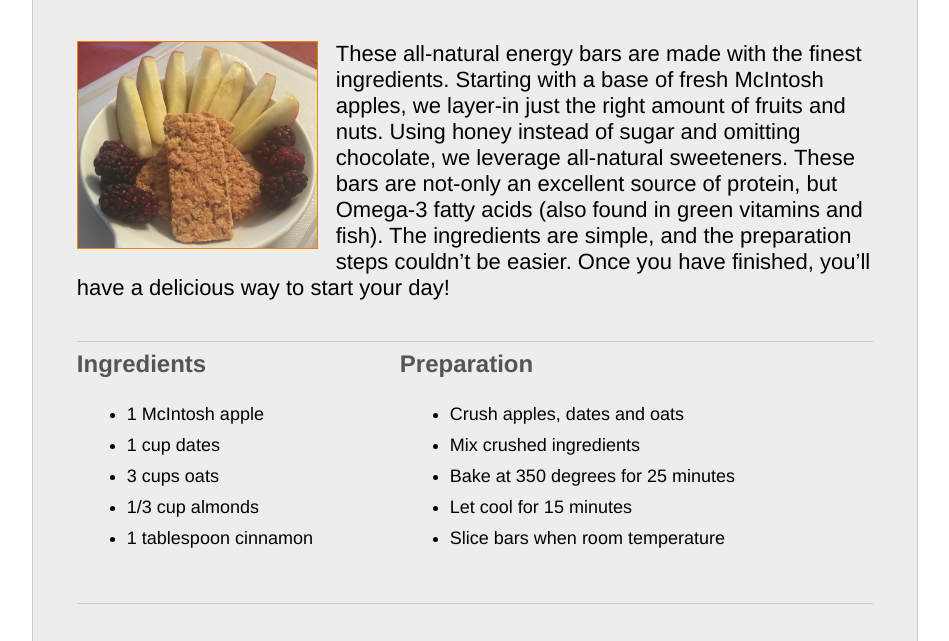
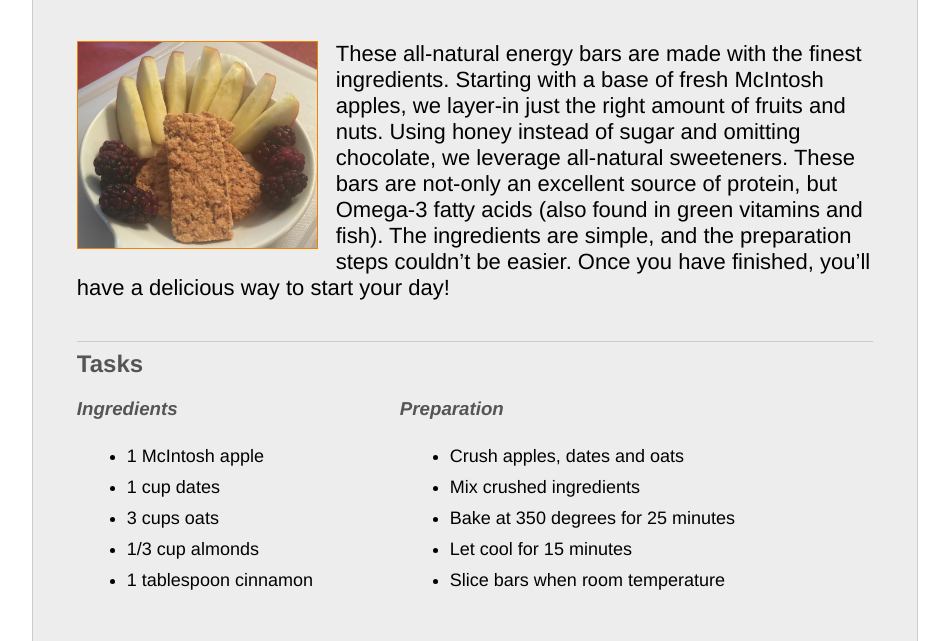
Before and after one commit to gymnasium/javascript-survival-guide, a website: page www/index.html in a window 1280 px wide. Shown: the part 94-735 px from the top of the page, without its empty margins (165-1114 px from the left). Drawn offline with nearby package versions, Linux system fonts and the light colour scheme.

Commit message:
Add Tasks H2 in tasksContainer

```diff
--- a/www/css/style.css
+++ b/www/css/style.css
@@ -273,11 +273,19 @@ hr.bottom{
   position: relative;
 }
 
+.tasksContainer h2{
+  margin-bottom: 20px;
+}
+
+.tasksContainer h3{
+  color: #555;
+}
+
 #resetTasks{
   clear: both;
   position: absolute;
   right: 0;
-  top: -35px;
+  top: -36px;
   margin: 20px auto;
 }
 
--- a/www/index.html
+++ b/www/index.html
@@ -27,11 +27,12 @@
               <span id="restoreImage" title="Restore the main recipe image">Restore Image</span>
               <hr class="top">
               <div class="tasksContainer">
+                <h2>Tasks</h2>
               <div id="resetTasks" title="Re-set ingredients and preparation"><p>Reset Tasks</p></div>
                 <section class="tasks left">
-                  <h2>
+                  <h3>
                       Ingredients
-                  </h2>
+                  </h3>
                   <div>
                       <ul class="tasks ingredients">
                         <li>1 McIntosh apple</li>
@@ -43,9 +44,9 @@
                   </div>
                 </section>
                 <section  class="tasks right">
-                  <h2>
+                  <h3>
                       Preparation
-                  </h2>
+                  </h3>
                   <div>
                       <ul class="tasks preparation">
                         <li>Crush apples, dates and oats</li>
```
